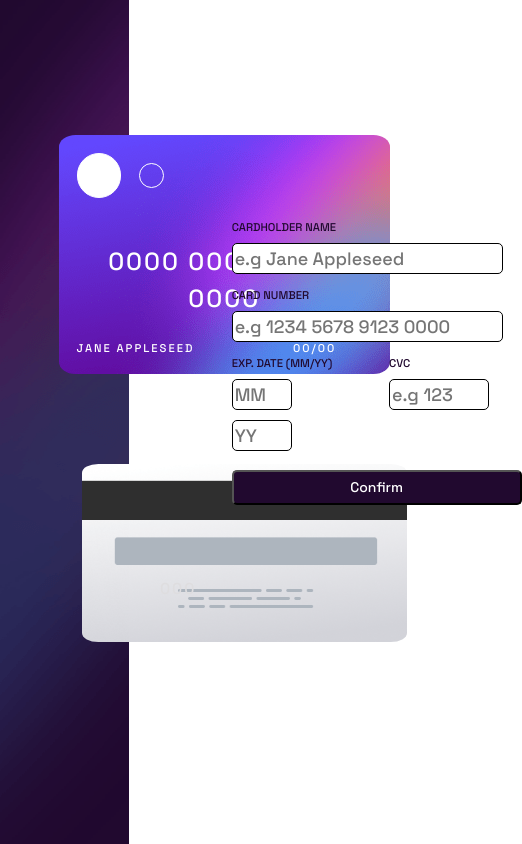
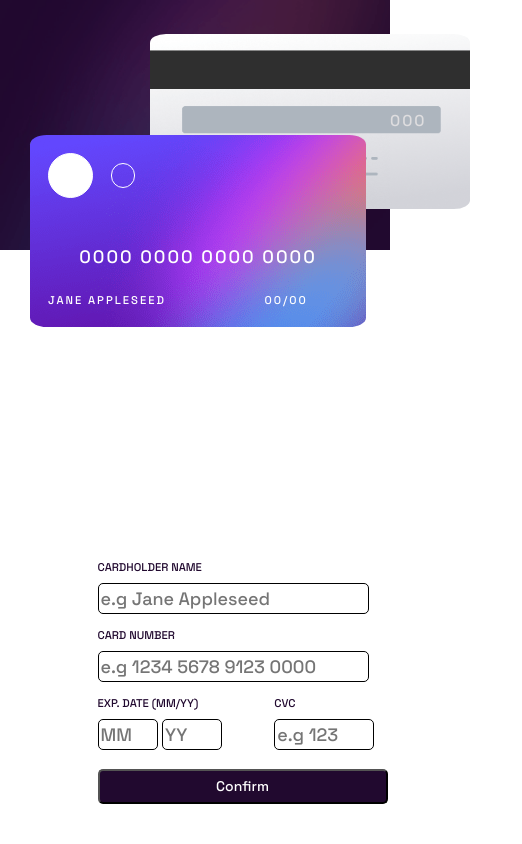
Before and after one commit to Tegarsetyo6/InteractiveCardDetailsForm, a plain HTML site: page index.html in a window 390 px wide. Shown: the whole page, 522 px wide, since content can reach past the window. Drawn offline with nearby package versions, Linux system fonts and the light colour scheme.

Commit message:
add mobile design

```diff
--- a/styles.css
+++ b/styles.css
@@ -230,6 +230,7 @@ select {
   position: relative;
   left: 40%;
   top: 25%;
+  width: fit-content;
 }
 
 .submit-button {
@@ -293,3 +294,54 @@ input[type='text']:focus {
   background-color: var(--clr-light-gray-violet);
   color: var(--clr-dark-violet);
 }
+
+@media (max-width: 700px) {
+  body {
+    display: grid;
+  }
+
+  .left-side {
+    background-image: url('images/bg-main-mobile.png');
+    background-size: cover;
+    width: 100%;
+    height: 250px;
+  }
+
+  .right-side {
+    width: 100%;
+    height: fit-content;
+  }
+
+  .front-card {
+    position: absolute;
+    top: 135px;
+    left: 30px;
+    z-index: 1;
+    width: 300px;
+    margin-inline: 0px;
+  }
+
+  .front-card > h2 {
+    font-size: var(--fs-400);
+  }
+
+  .back-card {
+    position: relative;
+    top: 10px;
+    left: 150px;
+    width: 320px;
+  }
+
+  .back-card-wrap > p {
+    position: relative;
+    top: 110px;
+    left: 390px;
+    width: fit-content;
+  }
+
+  .form {
+    position: relative;
+    left: 25%;
+    top: 130px;
+  }
+}
```
